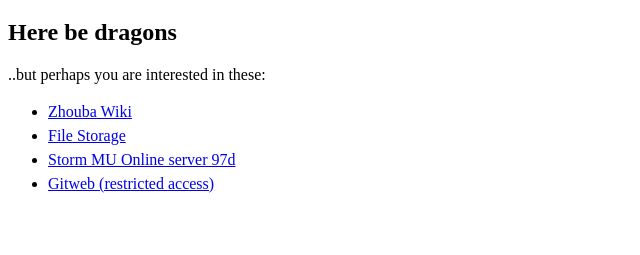
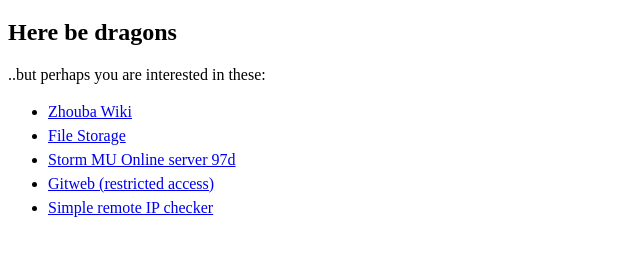
Before and after one commit to helvete/zhouba_home, a plain HTML site: page index.html in a window 1280 px wide. Shown: the part 61-316 px from the top of the page, without its empty margins (0-640 px from the left). Drawn offline with Linux system fonts and the light colour scheme.

Commit message:
Added link to a remote IP checker

```diff
--- a/index.html
+++ b/index.html
@@ -29,6 +29,9 @@
 			<li>
 				<a href='/gitweb'>Gitweb (restricted access)</a>
 			</li>
+			<li>
+				<a href='/ip'>Simple remote IP checker</a>
+			</li>
 		</ul>
 	</div>
 </body>
```
